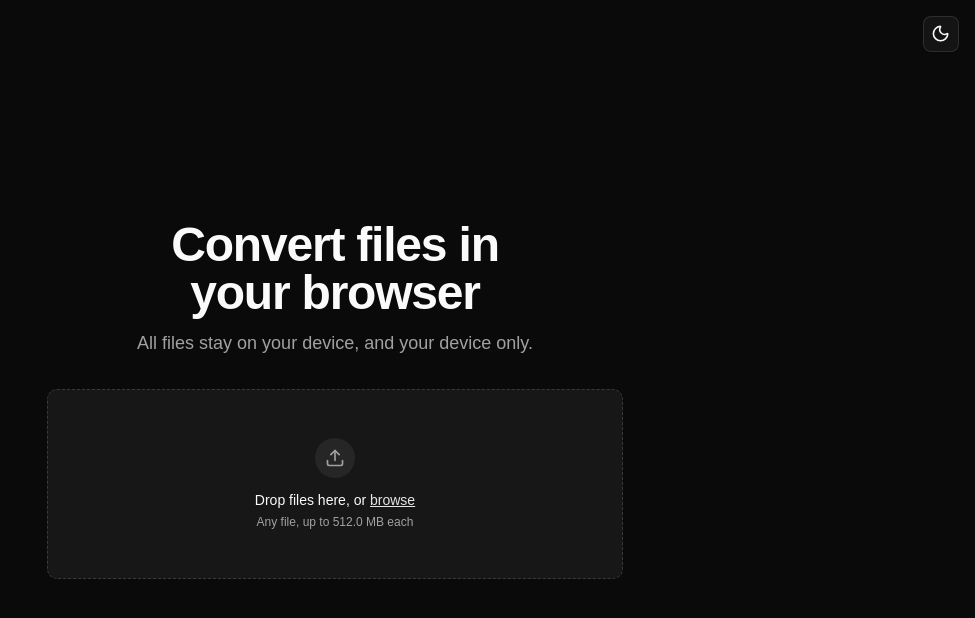
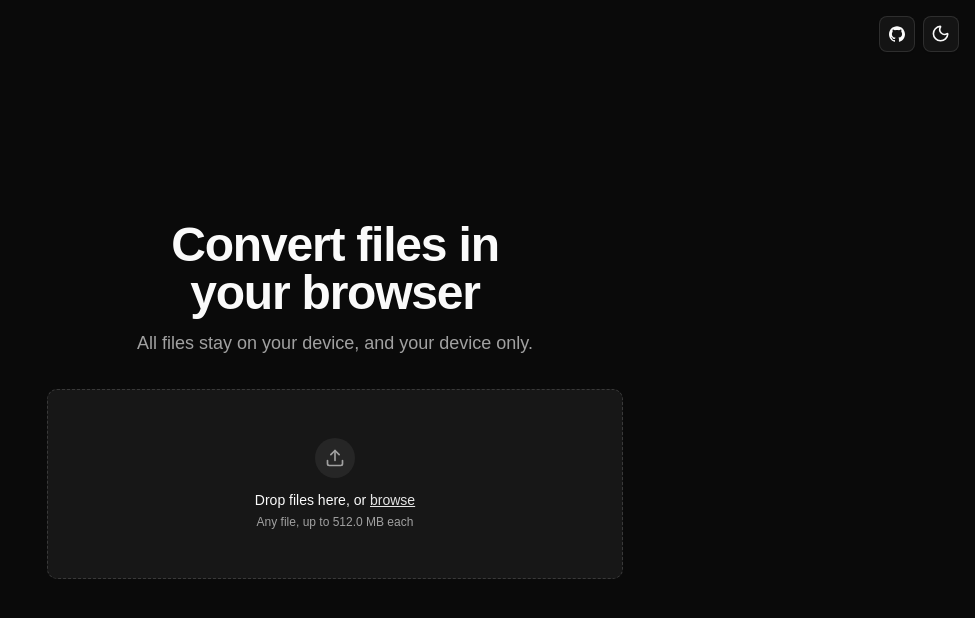
Before and after one commit to Hemki/client-converter, a React (Vite) app: page / in a window 1280 px wide. Shown: the top 618 px of the page, without its empty margins (305-1280 px from the left). Built offline with nearby package versions, Linux system fonts and the light colour scheme.

Commit message:
feat: add Github link

```diff
--- a/src/components/Layout.tsx
+++ b/src/components/Layout.tsx
@@ -1,10 +1,21 @@
 import type { ReactNode } from "react"
+import { buttonVariants } from "@/components/ui/button"
+import { GithubIcon } from "@/components/icons/github"
 import { ThemeToggle } from "./ThemeToggle"
 
 export function Layout({ children }: { children: ReactNode }) {
   return (
     <div className="min-h-svh">
-      <div className="fixed top-4 right-4 z-10">
+      <div className="fixed top-4 right-4 z-10 flex items-center gap-2">
+        <a
+          href="https://github.com/Hemki/client-converter"
+          target="_blank"
+          rel="noreferrer"
+          aria-label="View source on GitHub"
+          className={buttonVariants({ variant: "outline", size: "icon" })}
+        >
+          <GithubIcon />
+        </a>
         <ThemeToggle />
       </div>
       <main className="flex min-h-svh flex-col items-center justify-center px-6 py-12">
--- /dev/null
+++ b/src/components/icons/github.tsx
@@ -0,0 +1,13 @@
+import { createLucideIcon } from "lucide-react"
+
+export const GithubIcon = createLucideIcon("github", [
+  [
+    "path",
+    {
+      d: "M12 .297c-6.63 0-12 5.373-12 12 0 5.303 3.438 9.8 8.205 11.385.6.113.82-.258.82-.577 0-.285-.01-1.04-.015-2.04-3.338.724-4.042-1.61-4.042-1.61C4.422 18.07 3.633 17.7 3.633 17.7c-1.087-.744.084-.729.084-.729 1.205.084 1.838 1.236 1.838 1.236 1.07 1.835 2.809 1.305 3.495.998.108-.776.417-1.305.76-1.605-2.665-.3-5.466-1.332-5.466-5.93 0-1.31.465-2.38 1.235-3.22-.135-.303-.54-1.523.105-3.176 0 0 1.005-.322 3.3 1.23.96-.267 1.98-.399 3-.405 1.02.006 2.04.138 3 .405 2.28-1.552 3.285-1.23 3.285-1.23.645 1.653.24 2.873.12 3.176.765.84 1.23 1.91 1.23 3.22 0 4.61-2.805 5.625-5.475 5.92.42.36.81 1.096.81 2.22 0 1.606-.015 2.896-.015 3.286 0 .315.21.69.825.57C20.565 22.092 24 17.592 24 12.297c0-6.627-5.373-12-12-12",
+      fill: "currentColor",
+      stroke: "none",
+      key: "github-mark",
+    },
+  ],
+])
```
